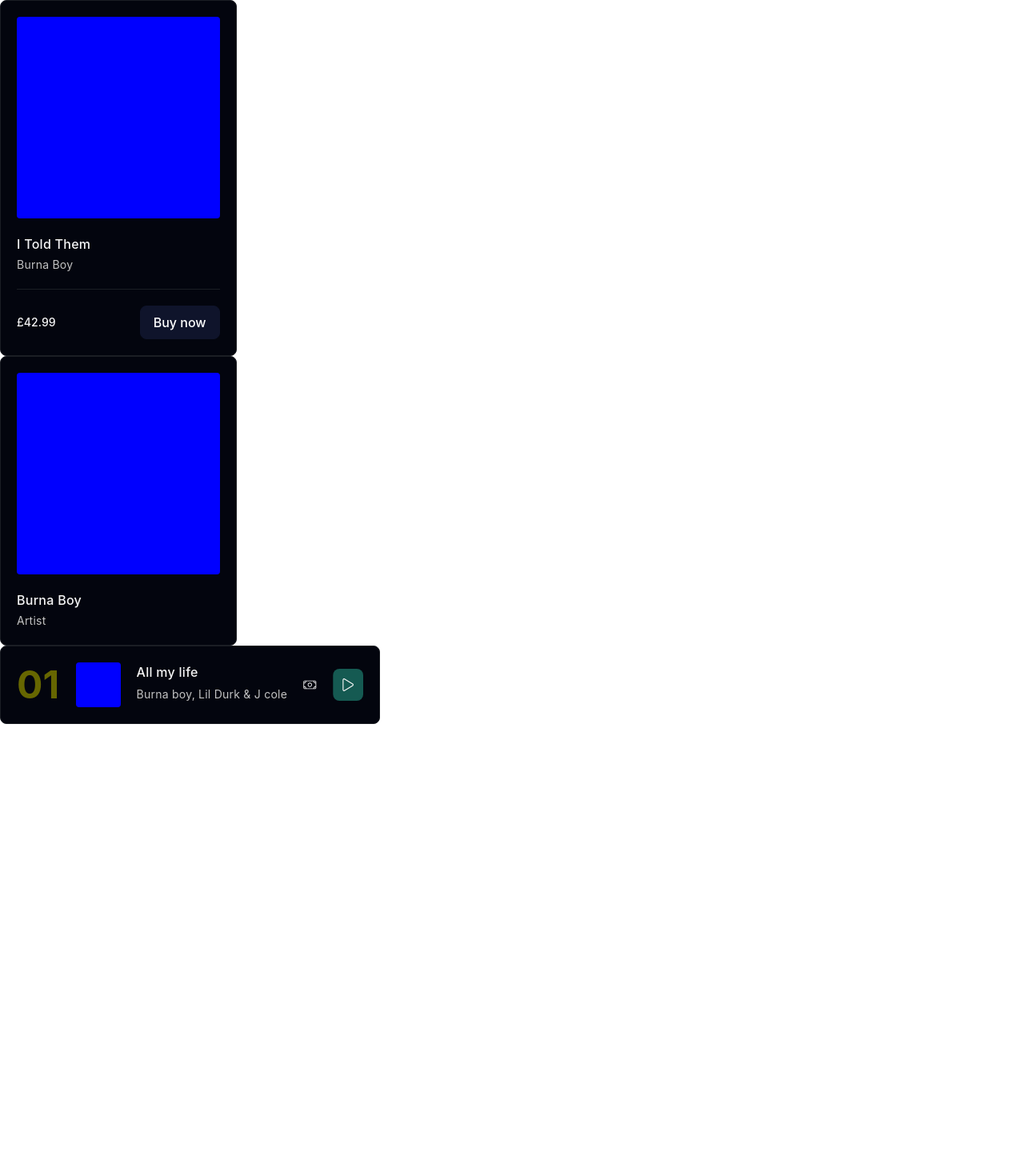
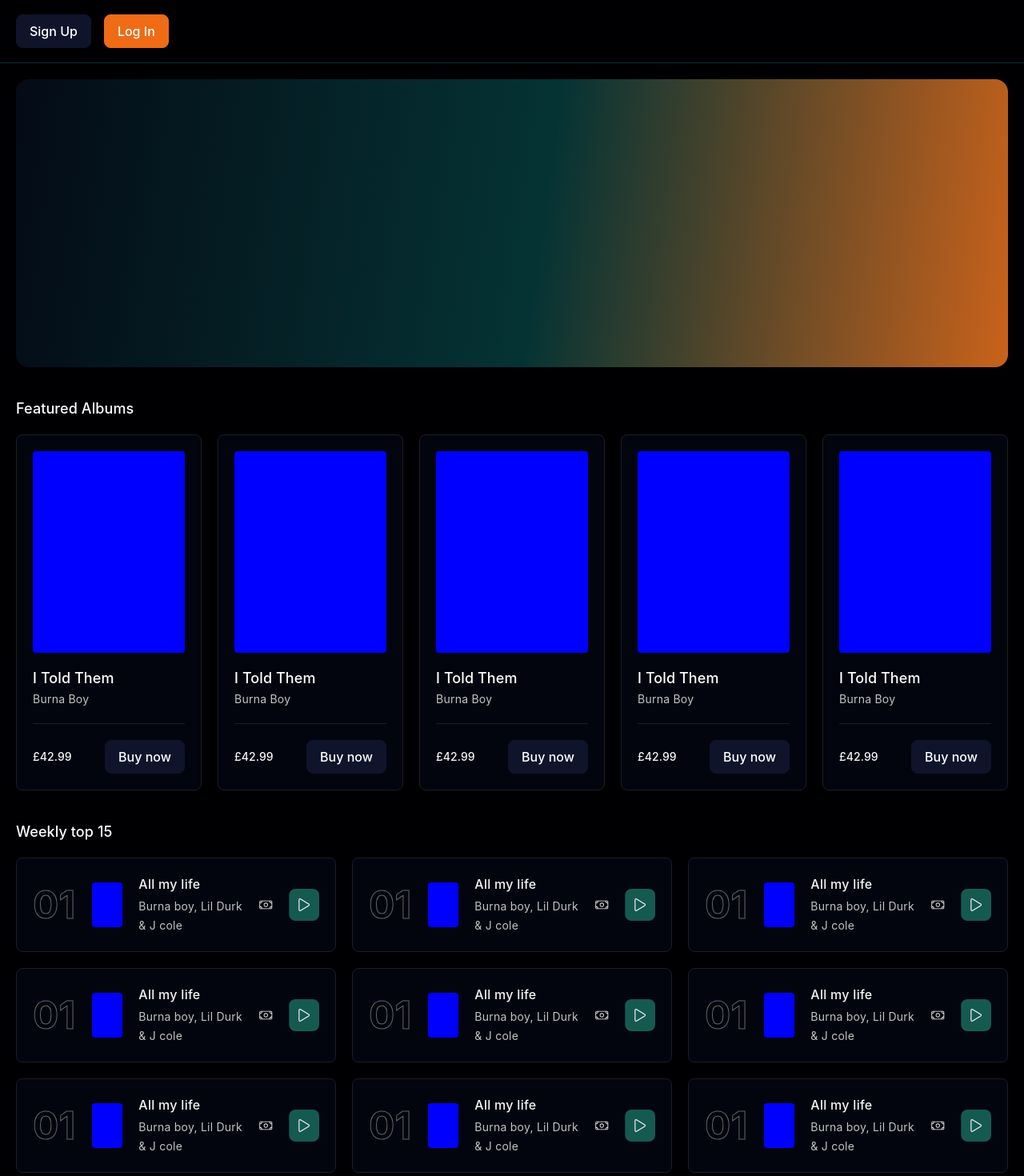
Before and after one commit to victorgbaye/agbalumotunes-web, a React (Vite) app: page / in a window 1280 px wide. Shown: the top 1470 px of the page at 80% size. Before the commit the page ends 905 px from the top, so only its background shows below. Built offline with nearby package versions, Linux system fonts and the light colour scheme.

Commit message:
discover page

```diff
--- a/src/App.css
+++ b/src/App.css
@@ -1,9 +1,10 @@
-/* #root {
-  max-width: 1280px;
+#root {
+  /* max-width: 1280px;
   margin: 0 auto;
   padding: 2rem;
-  text-align: center;
-} */
+  text-align: center; */
+  background: #000003;
+}
 
 .logo {
   height: 6em;
--- a/src/App.jsx
+++ b/src/App.jsx
@@ -1,13 +1,11 @@
 import './App.css'
-import { AlbumCard, ArtistCard, FeaturedTrack } from './component/compound/AlbumCard/Cards'
+import Discover from './pages/Discover/Discover'
 
 function App() {
 
   return (
     <>
-      <AlbumCard/>
-      <ArtistCard/>
-      <FeaturedTrack/>
+      <Discover/>
     </>
   )
 }
--- a/src/component/compound/AlbumCard/AlbumCard.module.scss
+++ b/src/component/compound/AlbumCard/AlbumCard.module.scss
@@ -6,8 +6,10 @@
     width: 295.6px;
     border-radius: 8px;
     border: 1px solid #1B1E24;
-
-background: #03050E;
+    background: #03050E;
+    // flex: 1 0 calc((100% - 40px) / 4);
+    // flex: 1 0 calc((100% - 60px) / 5);
+    // max-width: calc((100% - 60px) / 5);
 
 }
 .AlbumCardImage{
@@ -66,6 +68,10 @@
     background: #03050E;
     gap: 20px;
     width: fit-content;
+    // justify-content: space-between;
+    flex: 1 0 calc((100% - 90px) / 3);
+    place-items: center;
+    place-content: center;
 
     .FeaturedTrackIndex{
         font-size: 48px;
@@ -73,7 +79,10 @@
         font-weight: 700;
         line-height: 56px;
         letter-spacing: 0.24px;
-        color: rgb(102, 102, 1);
+        color: transparent;
+
+        -webkit-text-stroke: 1px #666666; /* For webkit-based browsers like Safari and Chrome */
+        -webkit-text-stroke-color: #666666;
     }
     .FeaturedTrackImage{
         border-radius: 4px;
@@ -103,7 +112,7 @@
             font-size: 14px;
             font-style: normal;
             font-weight: 400;
-            line-height: 24px; /* 171.429% */
+            line-height: 24px;
             letter-spacing: 0.238px;
         }
     }
@@ -114,8 +123,7 @@
     }
 }
 
-.FeaturedTrackWrapper :hover{
+.FeaturedTrackWrapper:hover{
+    cursor: pointer;
     border: 1px solid #EF6B16;
-    padding: 20px;
-
 }
--- /dev/null
+++ b/src/component/compound/Announcement/Announcement.jsx
@@ -0,0 +1,11 @@
+import styles from './Announcement.module.scss'
+
+const Announcement = () => {
+  return (
+    <div className={styles.AnnouncementWrapper}>
+
+    </div>
+  )
+}
+
+export default Announcement
--- /dev/null
+++ b/src/component/compound/Announcement/Announcement.module.scss
@@ -0,0 +1,7 @@
+.AnnouncementWrapper{
+    margin: 20px;
+    // width: 100%;
+    height: 360px;
+    border-radius: 16px;
+    background: linear-gradient(98deg, #040612 -6.24%, #053334 53.06%, #EF6B16 109.03%);
+}
--- /dev/null
+++ b/src/component/compound/Navigation/Navigation.jsx
@@ -0,0 +1,31 @@
+import Button from '../../UI/Button/Button'
+import styles from './Navigation.module.scss'
+
+const Navigation = () => {
+  return (
+    <div className={styles.NavigationWrapper}>
+        <section></section>
+        <section></section>
+        <section className={styles.NavigationCTA}>
+            <Button
+            label='Sign Up'
+            style={{
+                color:'#FFF',
+                background:'#0F142B',
+                border:'1px solid #0F142B'
+                }}
+            />
+            <Button
+            label='Log In'
+            style={{
+                color:'#FFF',
+                background:'#EF6B16',
+                border:'1px solid #EF6B16'
+                }}
+            />
+        </section>
+    </div>
+  )
+}
+
+export default Navigation
--- /dev/null
+++ b/src/component/compound/Navigation/Navigation.module.scss
@@ -0,0 +1,9 @@
+.NavigationWrapper{
+    display: flex;
+    border-bottom: 1px solid #053334;
+    padding: 18px 20px;
+}
+.NavigationCTA{
+    display: flex;
+    gap: 16px;
+}
--- a/src/index.css
+++ b/src/index.css
@@ -25,12 +25,14 @@
   color: #535bf2;
 }
 
-/* body {
-  align-items: center;
+body {
+  /* align-items: center;
   place-items: center;
   min-width: 320px;
-  min-height: 100vh;
-} */
+  min-height: 100vh; */
+  background: #000003;
+
+}
 
 /* h1 {
   font-size: 3.2em;
--- /dev/null
+++ b/src/pages/Discover/Discover.jsx
@@ -0,0 +1,56 @@
+import { AlbumCard, ArtistCard, FeaturedTrack } from '../../component/compound/AlbumCard/Cards'
+import Announcement from '../../component/compound/Announcement/Announcement'
+import Navigation from '../../component/compound/Navigation/Navigation'
+import styles from './Discover.module.scss'
+
+const Discover = () => {
+  return (
+    <div>
+        <Navigation/>
+        <Announcement/>
+        <section className={styles.SectionWrapper}>
+            <h4>Featured Albums</h4>
+            <div className={styles.FeaturedAlbumsWrapper}>
+                <AlbumCard/>
+                <AlbumCard/>
+                <AlbumCard/>
+                <AlbumCard/>
+                <AlbumCard/>
+
+            </div>
+        </section>
+        <section className={styles.SectionWrapper}>
+            <h4>Weekly top 15</h4>
+            <div className={styles.WeeklyTopWrapper}>
+                <FeaturedTrack/>
+                <FeaturedTrack/>
+                <FeaturedTrack/>
+                <FeaturedTrack/>
+                <FeaturedTrack/>
+                <FeaturedTrack/>
+                <FeaturedTrack/>
+                <FeaturedTrack/>
+                <FeaturedTrack/>
+                <FeaturedTrack/>
+                <FeaturedTrack/>
+                <FeaturedTrack/>
+                <FeaturedTrack/>
+                <FeaturedTrack/>
+                <FeaturedTrack/>
+            </div>
+        </section>
+        <section className={styles.SectionWrapper}>
+         <h4>Featured Artist</h4>
+            <div className={styles.FeaturedArtistWrapper}>
+                <ArtistCard/>
+                <ArtistCard/>
+                <ArtistCard/>
+                <ArtistCard/>
+                <ArtistCard/>
+            </div>
+        </section>
+    </div>
+  )
+}
+
+export default Discover
--- /dev/null
+++ b/src/pages/Discover/Discover.module.scss
@@ -0,0 +1,40 @@
+.SectionWrapper{
+    display: flex;
+    flex-direction: column;
+    gap: 20px;
+    padding: 20px;
+    h4{
+        color:#FFF;
+        font-size: 18px;
+        font-style: normal;
+        font-weight: 500;
+        line-height: 24px; /* 133.333% */
+        letter-spacing: 0.09px;
+    }
+}
+
+.FeaturedAlbumsWrapper{
+    display: flex;
+    gap: 20px;
+}
+
+.WeeklyTopWrapper{
+        // display: grid;
+        // grid-template-columns: repeat(auto-fit, minmax(min(25rem, 100%), 1fr));
+        // // place-items: center;
+        // // padding-top: 20px;
+        // gap: 20px;
+        // flex-grow: 1;
+        display: flex;
+        flex-wrap: wrap;
+        flex-grow: 1;
+        gap: 20px;
+        // align-items: stretch;
+        // flex-direction: column;
+
+}
+
+.FeaturedArtistWrapper{
+    display: flex;
+    gap: 20px;
+}
```
Also changed, not shown: src/component/compound/TrackList/TrackList.jsx (added, +42 -0 lines), src/component/compound/TrackList/TrackList.module.scss (added, +20 -0 lines).
